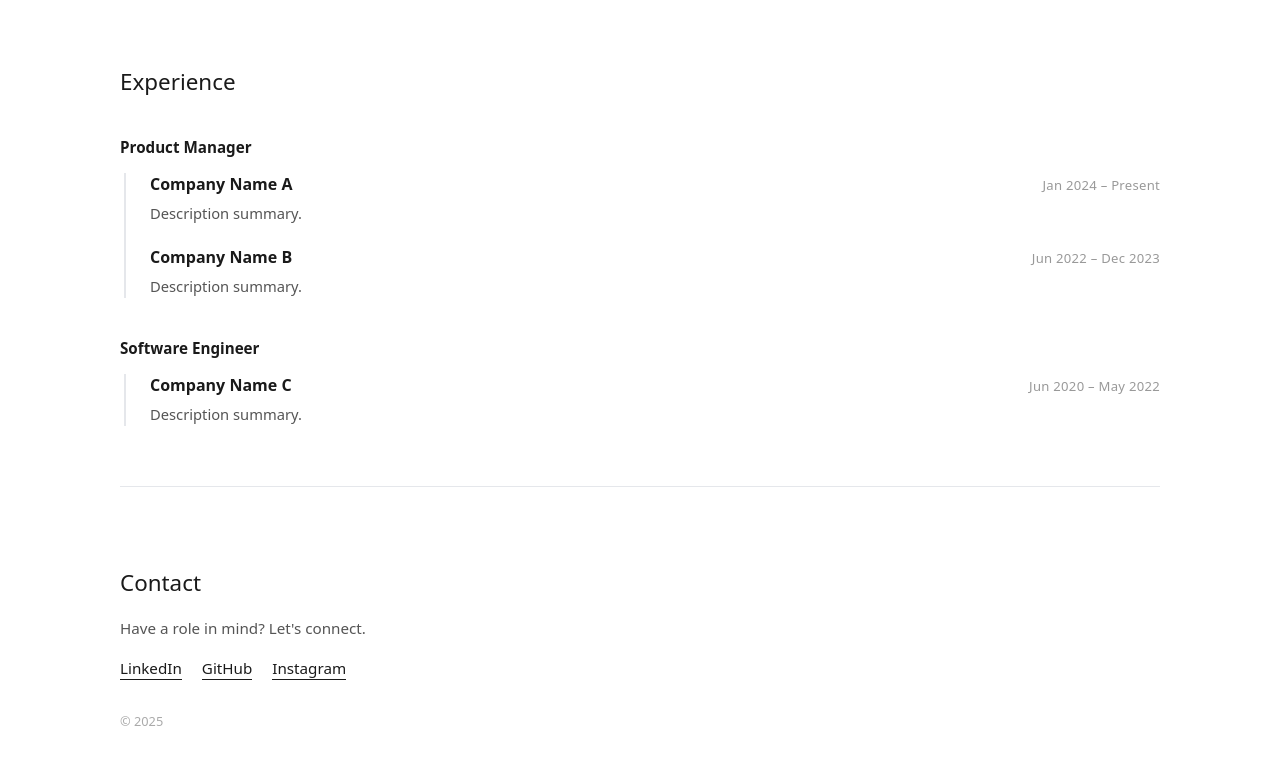
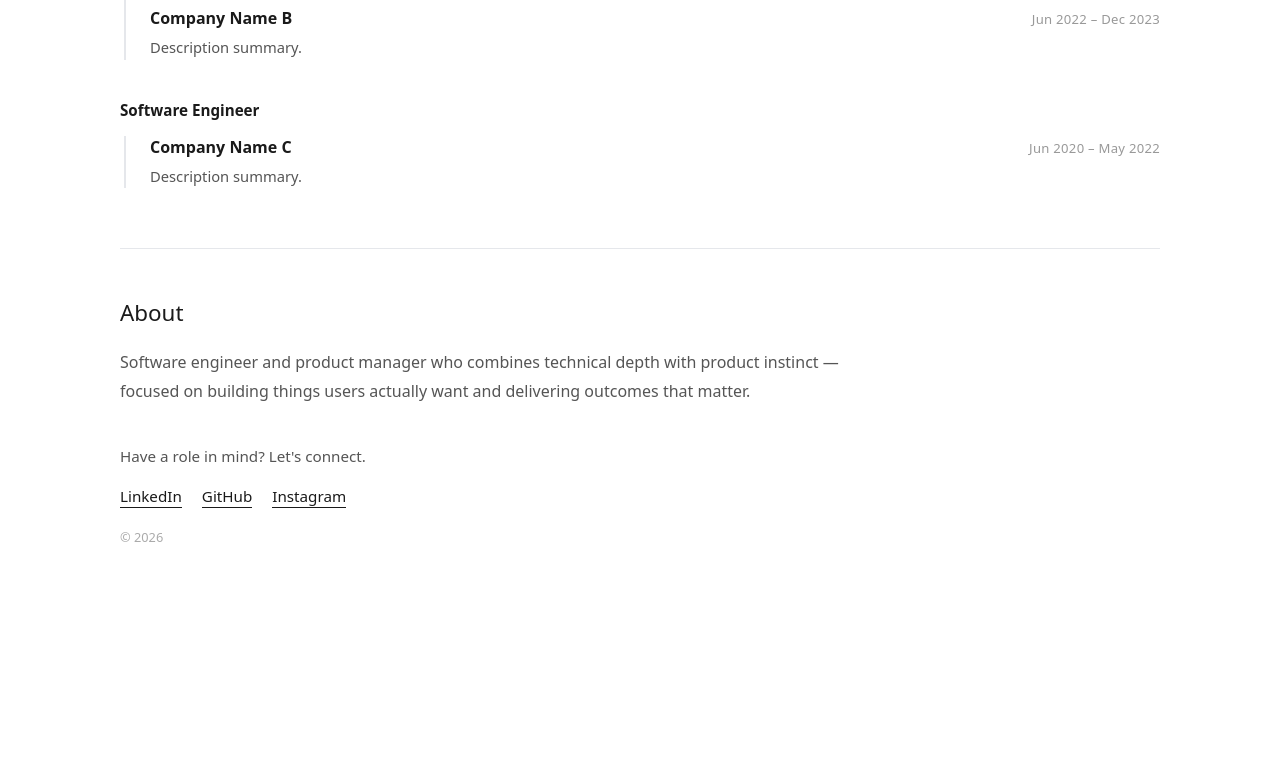
Before and after one commit to irfanmim/personal-website-fe, a Vue app: page / in a window 1280 px wide. Shown: the part 1071-1836 px from the top of the page. After the commit the page ends 1677 px from the top, so only its background shows below. Built offline with nearby package versions, Linux system fonts and the light colour scheme.

Commit message:
combine the contact and about section

```diff
--- /dev/null
+++ b/src/components/AboutContactSection.vue
@@ -0,0 +1,110 @@
+<template>
+  <section class="about-contact" v-reveal>
+    <div class="left">
+      <h3 class="section-title">About</h3>
+      <p class="bio">{{ bio }}</p>
+    </div>
+    <div class="contact">
+      <p class="tagline">Have a role in mind? Let's connect.</p>
+      <div class="links">
+        <a :href="linkedin" target="_blank" rel="noopener" class="link">LinkedIn</a>
+        <a :href="github" target="_blank" rel="noopener" class="link">GitHub</a>
+        <a v-if="instagram" :href="instagram" target="_blank" rel="noopener" class="link">Instagram</a>
+      </div>
+      <a v-if="cvUrl" :href="cvUrl" download class="cv-btn">Download CV</a>
+      <p class="footer-note">© {{ year }}</p>
+    </div>
+  </section>
+</template>
+
+<script setup>
+const year = new Date().getFullYear()
+
+defineProps({
+  bio: { type: String, required: true },
+  linkedin: { type: String, required: true },
+  github: { type: String, required: true },
+  instagram: { type: String, default: '' },
+  cvUrl: { type: String, default: '' },
+})
+</script>
+
+<style scoped>
+.about-contact {
+  border-top: 1px solid var(--color-border);
+  padding: 48px 0 60px;
+  display: flex;
+  flex-direction: column;
+  gap: 40px;
+}
+
+.section-title {
+  font-size: 1.25rem;
+  font-weight: 500;
+  margin-bottom: 20px;
+}
+
+.bio {
+  font-size: 1rem;
+  color: var(--color-text-muted);
+  line-height: 1.8;
+  max-width: 75%;
+}
+
+.contact {
+  display: flex;
+  flex-direction: column;
+  gap: 20px;
+}
+
+.tagline {
+  font-size: 0.95rem;
+  color: var(--color-text-muted);
+}
+
+.links {
+  display: flex;
+  flex-wrap: wrap;
+  gap: 20px;
+}
+
+.link {
+  font-size: 0.95rem;
+  color: var(--color-text);
+  text-decoration: none;
+  border-bottom: 1px solid var(--color-text);
+  padding-bottom: 1px;
+  transition: opacity 0.15s;
+}
+
+.link:hover {
+  opacity: 0.5;
+}
+
+.cv-btn {
+  display: inline-block;
+  background: var(--color-text);
+  color: var(--color-bg);
+  font-size: 0.875rem;
+  padding: 10px 24px;
+  border-radius: 6px;
+  text-decoration: none;
+  align-self: flex-start;
+  transition: opacity 0.15s;
+}
+
+.cv-btn:hover {
+  opacity: 0.75;
+}
+
+.footer-note {
+  font-size: 0.8rem;
+  color: var(--color-text-footer);
+}
+
+@media (min-width: 768px) {
+  .section-title {
+    font-size: 1.4rem;
+  }
+}
+</style>
--- a/src/store/content.js
+++ b/src/store/content.js
@@ -10,7 +10,7 @@ const defaults = {
     role: 'Software Engineer | Product Manager | Sports Enthusiast.',
   },
   about: {
-    bio: 'I thrive at the intersection of technology and people — combining a technical mindset with a strong product instinct to build things users actually want and businesses actually need. Whether shaping strategy or working closely with dev teams, I stay focused on outcomes that matter.',
+    bio: 'Software engineer and product manager who combines technical depth with product instinct — focused on building things users actually want and delivering outcomes that matter.',
   },
   projects: defaultProjects,
   experiences: defaultExperiences,
--- a/src/views/PublicView.vue
+++ b/src/views/PublicView.vue
@@ -9,10 +9,10 @@
     />
     <HeroSection id="home" :role="content.hero.role" />
     <ProjectsSection id="projects" :projects="content.projects" view-all-url="/projects" />
-    <AboutSection id="about" :bio="content.about.bio" />
     <ExperienceSection id="experience" :experiences="content.experiences" />
-    <ContactSection
-      id="contact"
+    <AboutContactSection
+      id="about"
+      :bio="content.about.bio"
       :linkedin="content.contact.linkedin"
       :github="content.contact.github"
       :instagram="content.contact.instagram"
@@ -24,10 +24,9 @@
 <script setup>
 import NavBar from '../components/NavBar.vue'
 import HeroSection from '../components/HeroSection.vue'
-import AboutSection from '../components/AboutSection.vue'
 import ExperienceSection from '../components/ExperienceSection.vue'
 import ProjectsSection from '../components/ProjectsSection.vue'
-import ContactSection from '../components/ContactSection.vue'
+import AboutContactSection from '../components/AboutContactSection.vue'
 
 import { content } from '../store/content.js'
 import { useDarkMode } from '../composables/useDarkMode.js'
@@ -36,13 +35,12 @@ import { useActiveSection } from '../composables/useActiveSection.js'
 const navLinks = [
   { label: 'Home',       href: '/' },
   { label: 'Projects',   href: '/projects' },
+  { label: 'Experience', href: '#experience' },
   { label: 'About',      href: '#about' },
-  { label: 'Experience', href: '#experience' },
-  { label: 'Contact',    href: '#contact' },
 ]
 
 const { isDark, toggle } = useDarkMode()
-const sectionIds = ['home', 'projects', 'about', 'experience', 'contact']
+const sectionIds = ['home', 'projects', 'experience', 'about']
 const { activeSection } = useActiveSection(sectionIds)
 </script>
 
```
